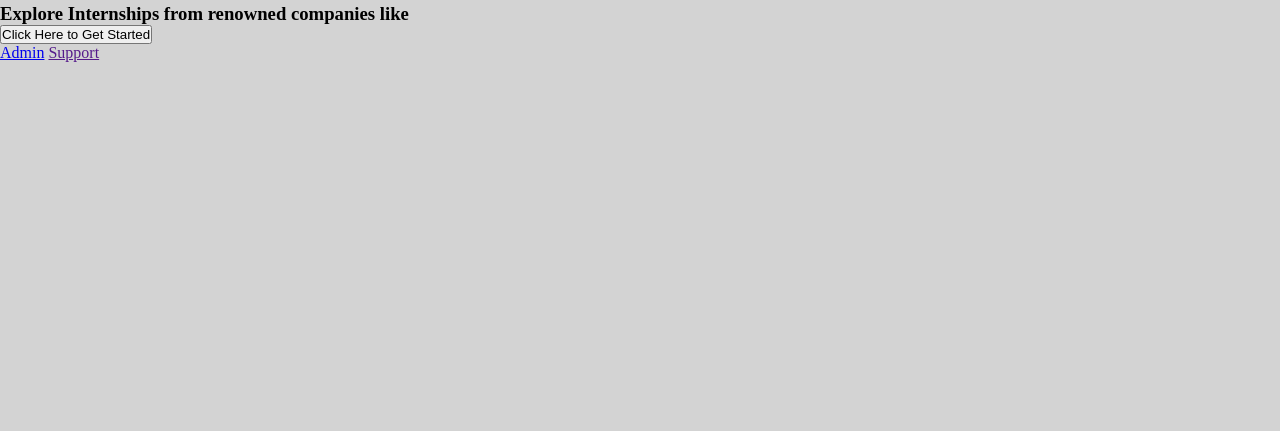
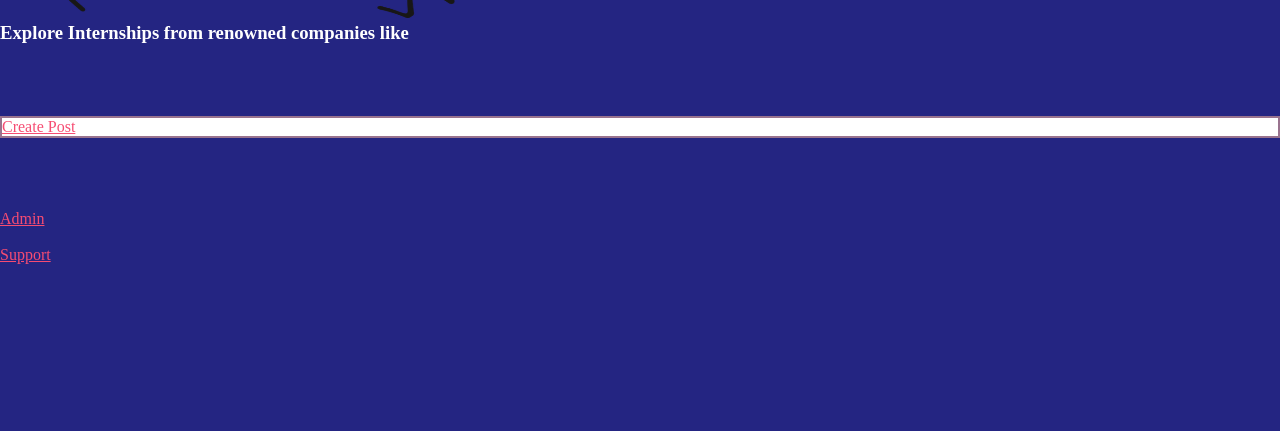
Before and after one commit to melaniebeni/internships-branch, a Django app: page / in a window 1280 px wide. Shown: the part 369-800 px from the top of the page. Run offline with Django 3.2, Linux system fonts and the light colour scheme.

Commit message:
form submission

```diff
--- a/postings/forms.py
+++ b/postings/forms.py
@@ -2,4 +2,6 @@ from django import forms
 
 class InternshipForm(forms.Form):
   internship_name = forms.CharField(label="Internship Name", max_length=30)
-  company_name = forms.CharField(label=)
+  company_name = forms.CharField(label="Company Name", max_length=30)
+  link = forms.CharField(label="Link", max_length=200)
+  description = forms.CharField(label="Description", max_length=200)
--- a/postings/static/postings/home.css
+++ b/postings/static/postings/home.css
@@ -4,18 +4,23 @@
     box-sizing: border-box;
 }
 body {
-    background-color: lightgray;
+    background-color: #242582;
 }
 
 /* NAV */
 .logo a {
     text-decoration: none;
+    size: 20px;
+    color:#F64C72;
 }
 
 nav {
     display: flex;
     justify-content: space-between;
     align-items: center;
+    overflow: hidden;
+    font-family: Arial;
+
 }
 
 .nav-container {
@@ -29,4 +34,32 @@ nav {
 
 .nav-container a {
     text-decoration: none;
+     color:#F64C72;
 }
+home {
+
+}
+img{
+   width: 900px;
+   height: 300px;
+   position: relative;
+}
+h1{
+  text-align:center;
+  font-family: Serif;
+  color: white;
+}
+h3{
+  font-family: Serif;
+  color: white;
+}
+.getStarted{
+    background-color: white;
+    color: black;
+     border: 2px solid #99738E
+
+}
+a{
+  color:#F64C72;
+  size:15px;
+}
--- a/postings/templates/postings/home.html
+++ b/postings/templates/postings/home.html
@@ -15,16 +15,19 @@
 {% block content %}
 <div class="home">
     <!-- Navbar -->
-    <a>Welcome to our Resources and Internships website!</a>
-    <div class="img">
-            <img  alt="homeimg"  src="homeimg.png" width="900" height="300">
-    </div>
+    <h1>Welcome to our Resources and Internships website!</h1>
+    <img  alt="homeimg"  src="/homeimg.png" width="900" height="300">
     <h3>Explore Internships from renowned companies like</h3>
     <!-- Company Logos/ Examples -->
+    <br><br>
+     <br><br>
     <div class="getStarted" id="start">
-        <button onclick=""; >Click Here to Get Started</button>
+        <a href="{% url 'create' %}">Create Post</a>
     </div>
+    <br><br>
+    <br><br>
     <a href="/admin">Admin</a>
+   <br><br>
     <a href="">Support</a>
   </div>
 
--- a/postings/views.py
+++ b/postings/views.py
@@ -1,4 +1,6 @@
 from django.shortcuts import render
+from .forms import InternshipForm
+from django.views.decorators.csrf import csrf_exempt
 
 
 # Create your views here.
@@ -14,6 +16,22 @@ def posts(request):
     return render(request, 'postings/posts.html', context)
 
 
+@csrf_exempt
 def create(request):
-  context = {}
-  return render(request, 'postings/create.html', context)
+
+  if request.method == 'POST':
+    filled_form = InternshipForm(request.POST)
+    if filled_form.is_valid():
+      note = 'Thanks! Your Post Has Been Saved'
+      new_form = InternshipForm()
+      context = {
+        'internshipform': new_form,
+        'note': note,
+      }
+      return render(request, 'postings/create.html', context)
+  else:
+    form = InternshipForm()
+    context = {
+      'internshipform': form
+    }
+    return render(request, 'postings/create.html', context)
```
Also changed, not shown: postings/templates/postings/create.html (+12 -4 lines), imgs/homeimg.png (renamed from postings/templates/postings/homeing.png).
